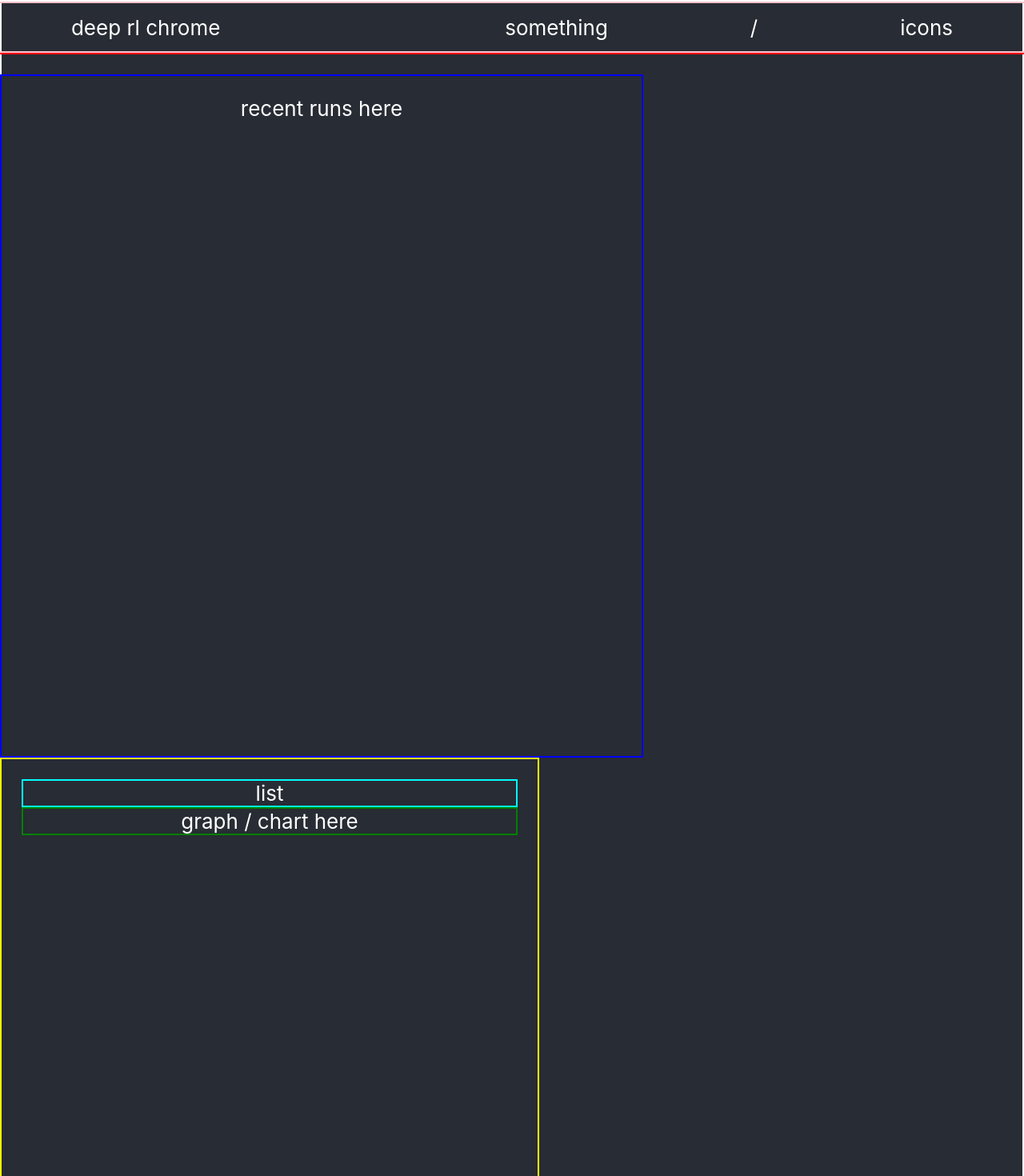
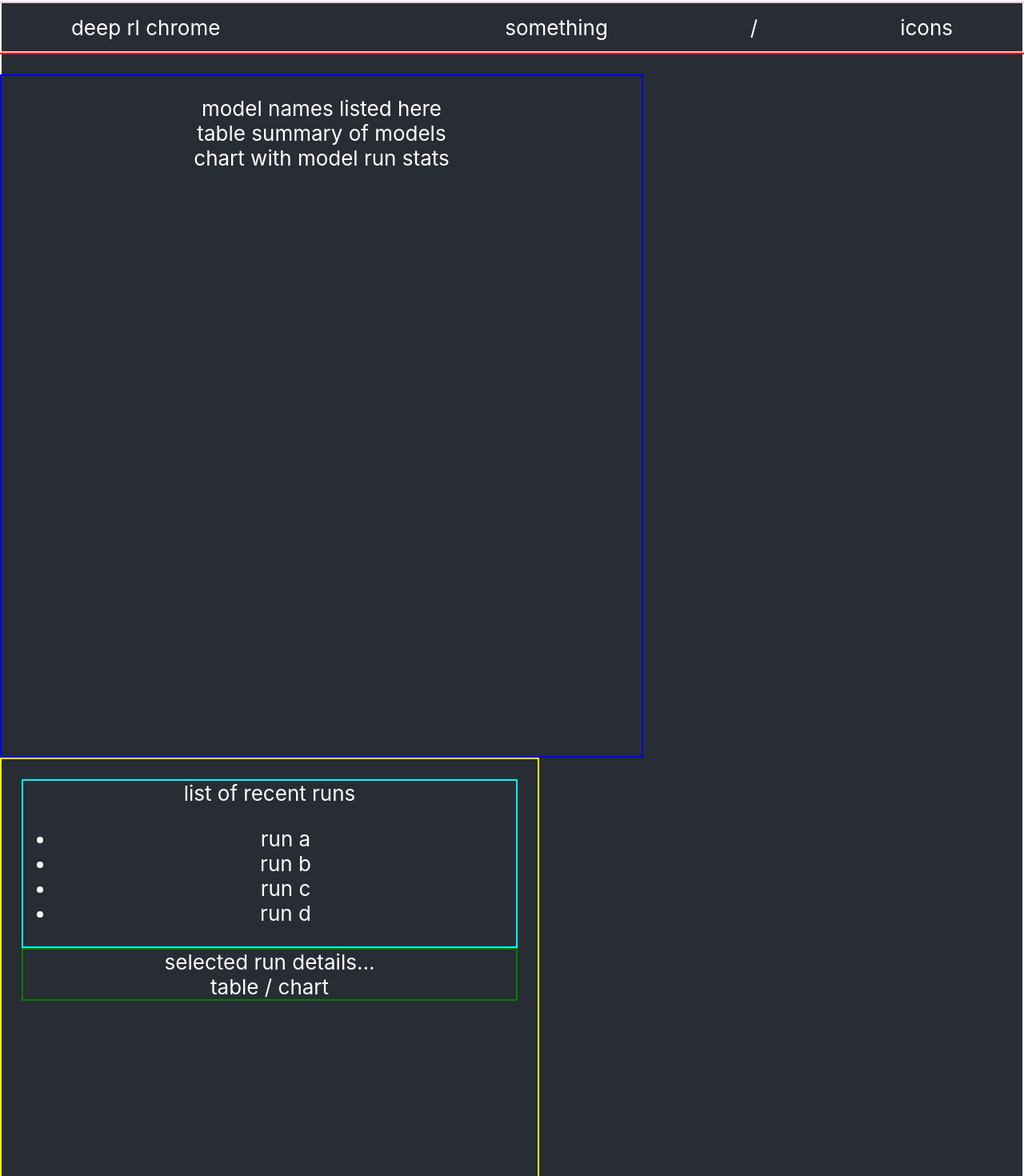
Before and after one commit to nrsimonelli/deep-rl-trex-frontend, a React (Create React App) app: page / in a window 1280 px wide. Shown: the top 1470 px of the page at 80% size. Built offline with nearby package versions, Linux system fonts and the light colour scheme.

Commit message:
reorganized divs

```diff
--- a/src/App.css
+++ b/src/App.css
@@ -60,7 +60,7 @@
 
 }
 /* parent */
-.recent-runs {
+.model-container {
   border: 2px solid blue;
   min-width: 750px;
   padding: 25px;
@@ -69,7 +69,7 @@
 }
 
 /* parent */
-.model-list {
+.run-container {
   border: 2px solid yellow;
   padding: 25px;
   min-width: 620px;
--- a/src/App.js
+++ b/src/App.js
@@ -14,15 +14,38 @@ class App extends Component {
           <div>icons</div>
         </div>
         <div className='row-container'>
-          <div className='recent-runs'>
-            recent runs here
+          <div className='model-container'>
+            <div>
+            model names listed here
+            </div>
+            <div>
+              table summary of models
+            </div>
+            <div>
+              chart with model run stats
+            </div>
           </div>
-          <div className='model-list'>
+          <div className='run-container'>
             <div className='list'>
-            list
+              <div>
+              list of recent runs
+
+              </div>
+            <ul>
+              <li>run a</li>
+              <li>run b</li>
+              <li>run c</li>
+              <li>run d</li>
+            </ul>
             </div>
             <div className='graph'>
-            graph / chart here
+              <div>
+              selected run details...
+
+              </div>
+              <div>
+                table / chart
+              </div>
             </div>
           </div>
 
```
